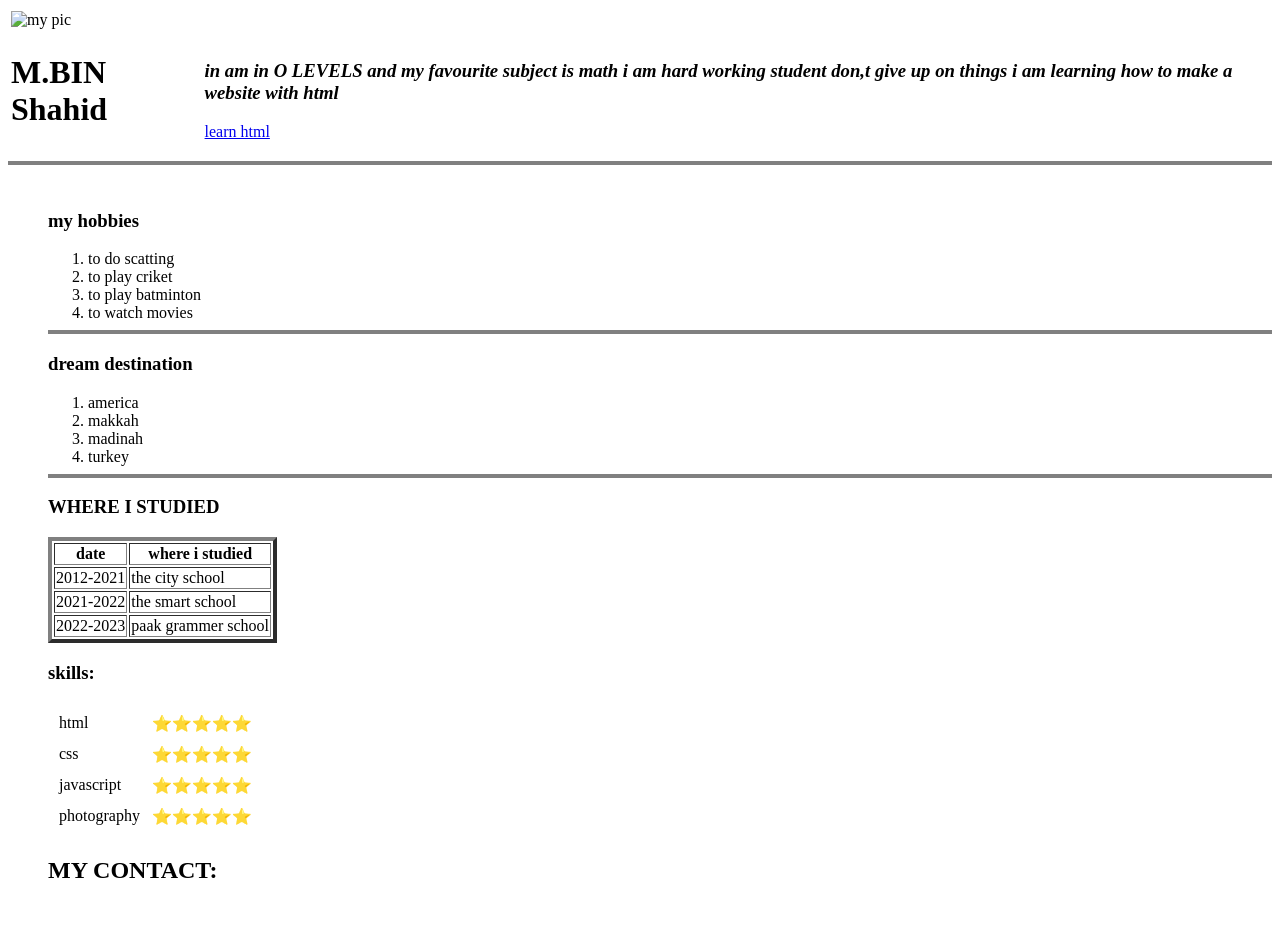
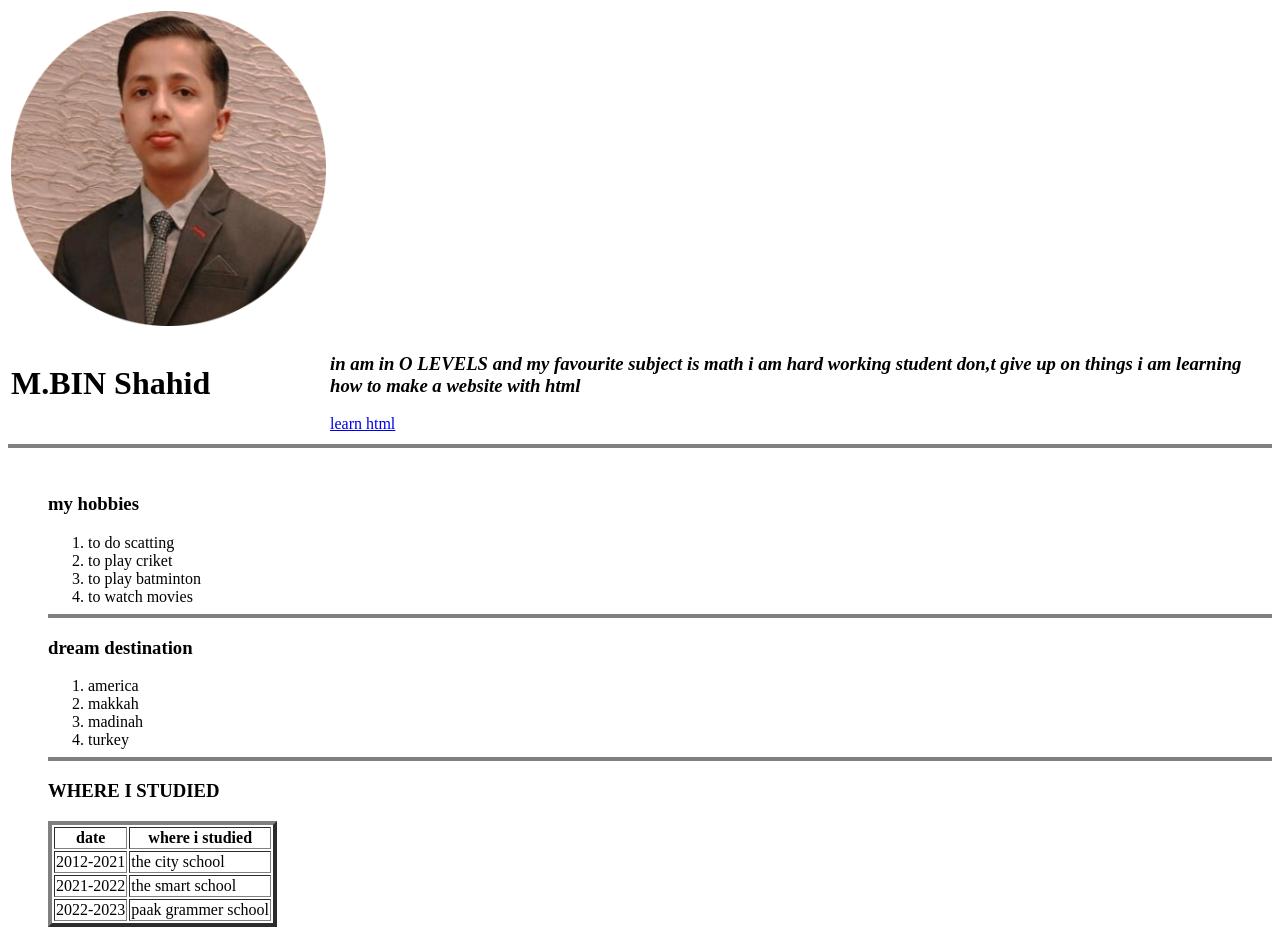
Before and after one commit to mohammad10234/my-own-cv, a plain HTML site: page index.html in a window 1280 px wide. Shown: the top 930 px of the page. Drawn offline with Linux system fonts and the light colour scheme; the site is published under a folder, as on GitHub Pages, so addresses that start at the root find nothing.

Commit message:
Update index.html

```diff
--- a/index.html
+++ b/index.html
@@ -9,7 +9,7 @@
   <body>
     <table>
       <tr>
-      <td><img src="/mbs5.jpg" alt="my pic" width="315" height="315" /></td></tr>
+      <td><img src="mbs5.jpg" alt="my pic" width="315" height="315" /></td></tr>
 
             <tr><td><h1><strong>M.BIN Shahid</strong></td><td><h3><em><b>in am in O LEVELS and my favourite subject is math i am hard working
               student don,t give up on things i am learning how to make a website with html </b></em></h3>
```
